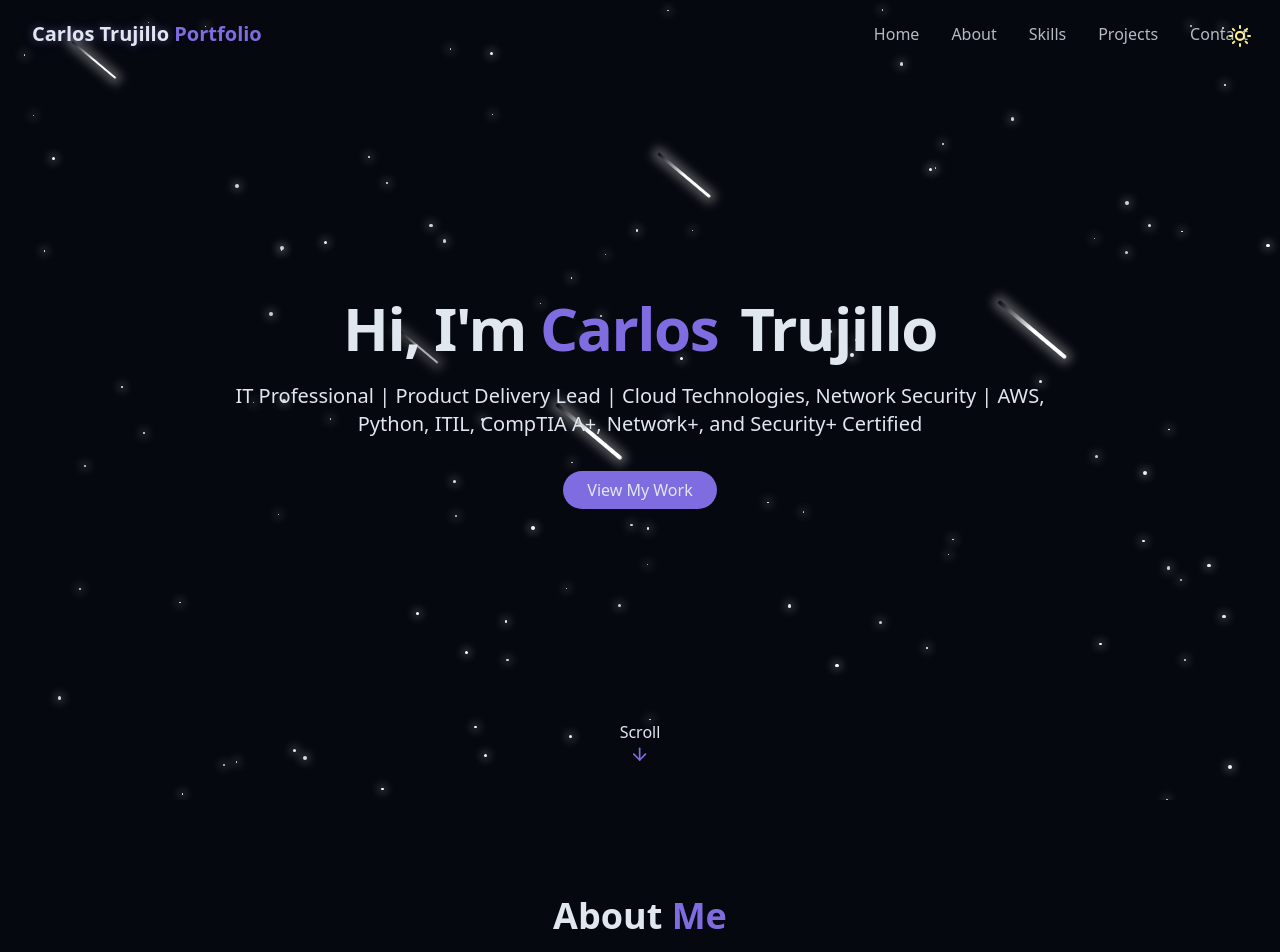
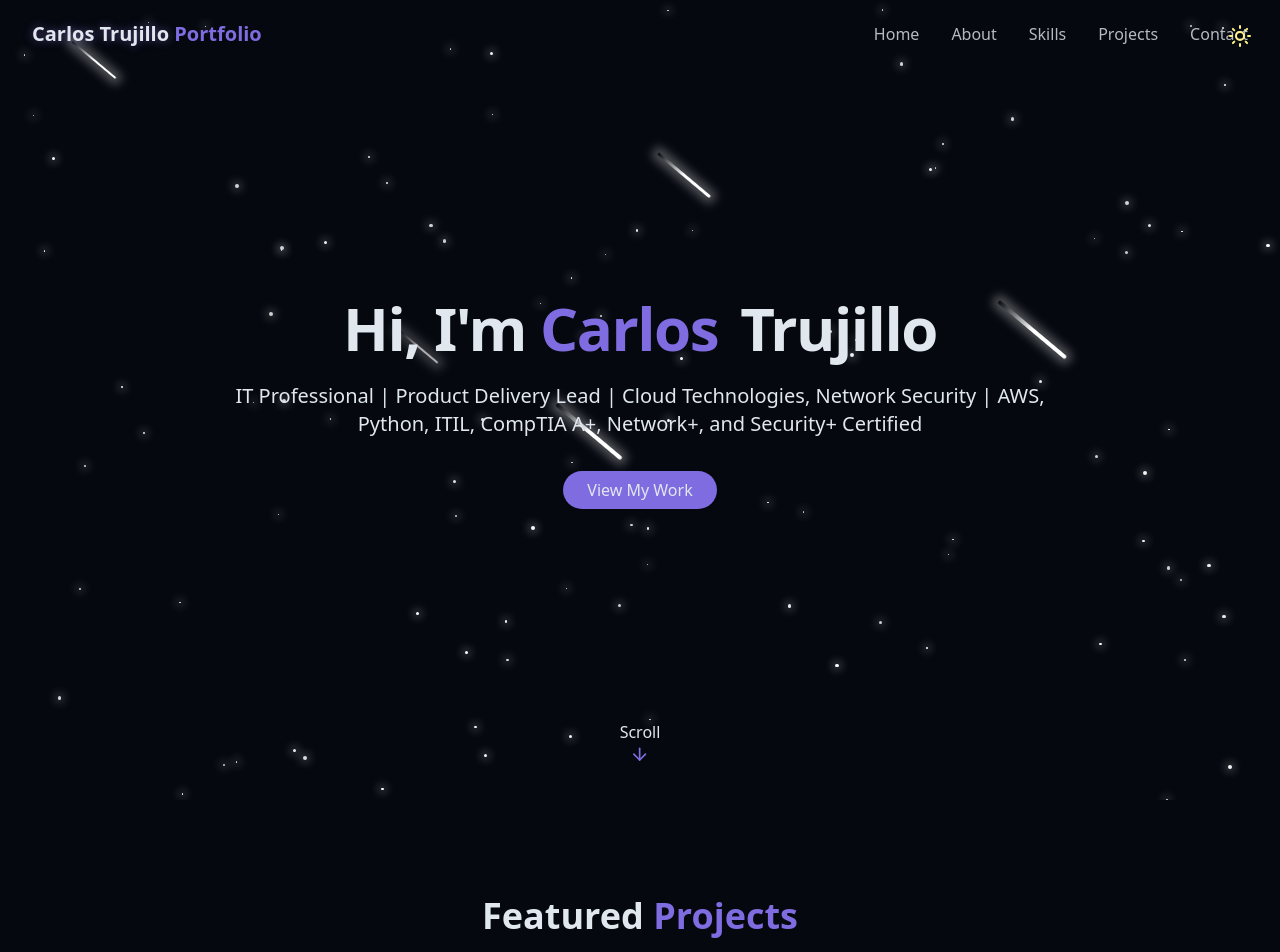
Before and after one commit to C-Damian/portfolio, a React (Vite) app: page / in a window 1280 px wide. Shown: the top 952 px of the page. Built offline with nearby package versions, Linux system fonts and the light colour scheme.

Commit message:
Moved project section

```diff
--- a/src/pages/Home.jsx
+++ b/src/pages/Home.jsx
@@ -21,9 +21,9 @@ export const Home = () => {
       {/* Main Content */}
       <main>
         <HeroSection />
+        <ProjectsSection />
         <AboutSection />
         <SkillsSection />
-        <ProjectsSection />
         <ContactSection />
       </main>
       {/* Footer */}
```
